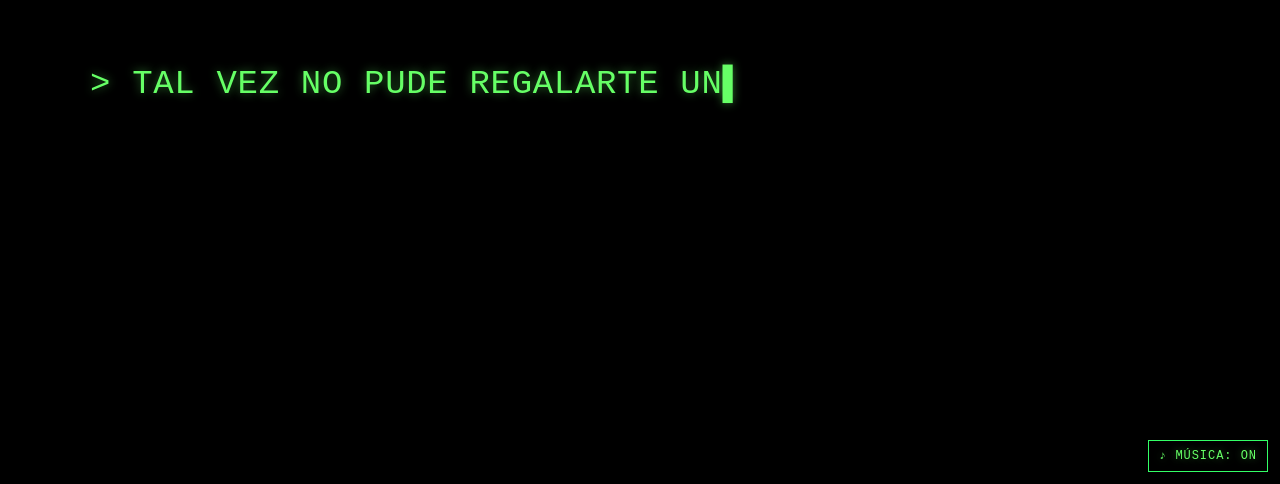
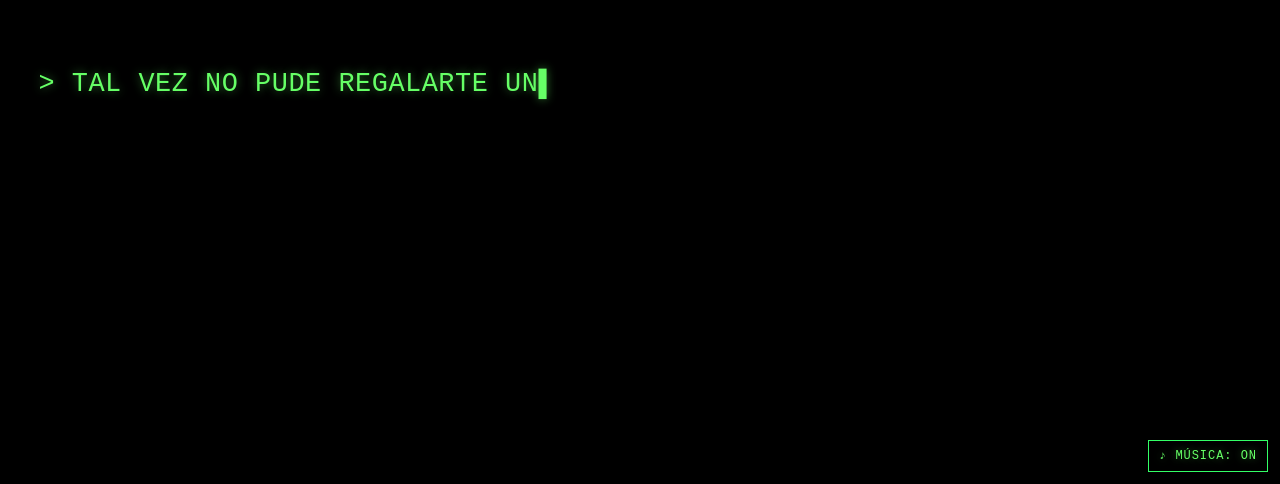
Before and after one commit to anorak1212/flores, a React (Vite) app: page / in a window 1280 px wide. Shown: the part 316-800 px from the top of the page. Built offline with nearby package versions, Linux system fonts and the light colour scheme.

Commit message:
feat: tamano de letra mapeado por dispositivo en CSS puro (clamp 13-38px) + alto real --vh corregido en movil

```diff
--- a/index.html
+++ b/index.html
@@ -4,6 +4,23 @@
     <meta charset="UTF-8" />
     <meta name="viewport" content="width=device-width, initial-scale=1.0" />
     <title>flores | universo de flores</title>
+    <script>
+      // Calcula el alto real visible (--vh) y corrige el bug de las barras
+      // de navegación en celulares (100vh muerde el diseño en móviles).
+      (function () {
+        function setVh() {
+          var vh =
+            (window.innerHeight ||
+              document.documentElement.clientHeight ||
+              document.body.clientHeight) * 0.01;
+          document.documentElement.style.setProperty('--vh', vh + 'px');
+        }
+        window.addEventListener('resize', setVh);
+        window.addEventListener('orientationchange', setVh);
+        setVh();
+        window.addEventListener('load', function () { setTimeout(setVh, 100); });
+      })();
+    </script>
   </head>
   <body>
     <div id="root"></div>
--- a/src/components/SunScene.jsx
+++ b/src/components/SunScene.jsx
@@ -8,8 +8,9 @@
 //   como una página web de hace años; luego la consola BAJA poco a poco
 // - Texto FIJO: cada línea tiene su slot reservado; escribir no mueve nada
 // - RESPONSIVE: móvil / tablet / PC, retrato o paisaje, pantalla completa
-// - TAMAÑO EXACTO: la letra se calcula para que la línea más larga quepa
-//   siempre y crezca lo máximo posible en cada dispositivo
+// - TAMAÑO MAPEADO POR DISPOSITIVO: el tamaño de letra se resuelve en CSS
+//   puro por rango de pantalla (clamp + media queries); la consola y su
+//   contenedor se acomodan solos en cualquier pantalla, sin JS de cálculo
 // - MÚSICA ambiental sintetizada (Web Audio, sin derechos) + botón para
 //   callarla; volumen muy bajo, apenas se nota
 // ===========================================================================
@@ -67,7 +68,8 @@ const TARGET_FPS = 14;     // nada fluido: ~14 cuadros por segundo
 
 // ---------------------------------------------------------------------------
 // RESPONSIVE: perfiles por dispositivo (móvil / tablet / PC) y orientación
-//   maxFont es el tope de tamaño de letra de la consola en cada dispositivo
+//   Los tamaños de LETRA no viven aquí: se resuelven en CSS (clase
+//   .console-line con clamp + media queries, ver <style> del componente)
 // ---------------------------------------------------------------------------
 const detectDevice = (w = window.innerWidth) => {
   if (w < 768) return { kind: 'mobile' };
@@ -76,9 +78,9 @@ const detectDevice = (w = window.innerWidth) => {
 };
 
 const DEVICE_PRESETS = {
-  mobile:  { renderScale: 0.35, stars: 800,  bright: 140, fov: 65, camY: 9,  camZ: 40, maxFont: 15 },
-  tablet:  { renderScale: 0.40, stars: 1100, bright: 200, fov: 62, camY: 8,  camZ: 37, maxFont: 26 },
-  desktop: { renderScale: 0.45, stars: 1600, bright: 260, fov: 60, camY: 7,  camZ: 34, maxFont: 34 },
+  mobile:  { renderScale: 0.35, stars: 800,  bright: 140, fov: 65, camY: 9,  camZ: 40 },
+  tablet:  { renderScale: 0.40, stars: 1100, bright: 200, fov: 62, camY: 8,  camZ: 37 },
+  desktop: { renderScale: 0.45, stars: 1600, bright: 260, fov: 60, camY: 7,  camZ: 34 },
 };
 
 const getPreset = () => {
@@ -88,9 +90,6 @@ const getPreset = () => {
   // En retrato (móvil vertical) abrimos el ángulo y alejamos la cámara
   return { ...base, kind: d.kind, portrait, camZ: base.camZ + (portrait ? 5 : 0) };
 };
-
-// Ancho (en em) de la línea más larga del mensaje, letra por letra de Courier
-const LINE_EM = 29.8;
 
 // ---------------------------------------------------------------------------
 // MÚSICA ambiental sintetizada: 4 acordes suaves en loop (sin archivos)
@@ -349,21 +348,7 @@ export default function SunScene() {
   const [slidePct, setSlidePct] = useState(0);
   const [oculto, setOculto] = useState(false);
 
-  // Ancho del viewport para calcular el tamaño de letra EXACTO (sin wrap)
-  const [viewW, setViewW] = useState(() => (typeof window !== 'undefined' ? window.innerWidth : 1024));
-  useEffect(() => {
-    const onWinResize = () => setViewW(window.innerWidth);
-    window.addEventListener('resize', onWinResize);
-    return () => window.removeEventListener('resize', onWinResize);
-  }, []);
-
   const { on: musicaOn, toggle: toggleMusica } = useAmbientMusic();
-
-  // --- Tamaño de la consola: la línea más larga cabe SIEMPRE y la letra
-  //     crece hasta el tope del dispositivo. Nada se envuelve ni se mueve. ---
-  const uiPreset = DEVICE_PRESETS[detectDevice(viewW).kind];
-  const contW = Math.min(viewW * 0.92, 1100);
-  const fontSize = Math.min(contW / LINE_EM, uiPreset.maxFont);
 
   // --- Escena Three.js ---
   useEffect(() => {
@@ -731,7 +716,9 @@ export default function SunScene() {
   }, [bajando, oculto]);
 
   return (
-    <div className="fixed inset-0 z-0 bg-black overflow-hidden">
+    // #root mide calc(var(--vh) * 100), corregido por el script del index.html:
+    // en móvil la barra del navegador ya no encoge la pantalla
+    <div className="absolute inset-0 z-0 bg-black overflow-hidden">
       {/* Universo (canvas pixelado + scanlines + viñeta) */}
       <div ref={mountRef} className="absolute inset-0 z-0" />
 
@@ -766,39 +753,54 @@ export default function SunScene() {
           50%, 100% { opacity: 0; }
         }
         .crt-cursor { animation: crt-cursor 1s steps(1) infinite; }
+
+        /* ===== TAMAÑO DE LA CONSOLA: MAPEADO POR DISPOSITIVO (CSS puro) =====
+           El señor pidió "mapear el tamaño del dispositivo y de acuerdo a
+           eso acomodarlo" + corregir el alto real en móvil (--vh).
+           - Móvil (<768): letra pequeña-media; cada línea reserva 3em para
+             tolerar un enredo si entra, sin mover el bloque (texto fijo).
+           - Tablet (768-1023): letra media, sin enredo.
+           - PC (>=1024): consola más ancha y letra GRANDE (hasta 38px).  */
+        .console-box { width: 92vw; margin: 0 auto; }
+        .console-line {
+          font-family: 'Courier New', Courier, Consolas, monospace;
+          line-height: 1.5;
+          white-space: pre;
+          color: #66ff66;
+          text-shadow: 0 0 10px rgba(102, 255, 102, 0.45);
+          letter-spacing: 0.02em;
+        }
+        @media (max-width: 767px) {
+          .console-line { font-size: clamp(13px, 3.2vw, 15px); min-height: 3em; }
+        }
+        @media (min-width: 768px) and (max-width: 1023px) {
+          .console-line { font-size: clamp(18px, 2.4vw, 24px); }
+        }
+        @media (min-width: 1024px) {
+          .console-box { width: min(94vw, 1400px); }
+          .console-line { font-size: clamp(26px, 2.1vw, 38px); }
+        }
       `}</style>
       <div className="absolute inset-0 z-10 pointer-events-none crt-flicker" />
 
       {/*
         Consola estilo BIOS vieja. Cada línea OCUPA SU SLOT desde el primer
         cuadro: el bloque nunca cambia de altura y el texto NO se mueve.
-        La letra se calcula (contW / LINE_EM) para que la línea más larga
-        quepa SIEMPRE y crezca hasta el tope según el dispositivo.
+        El tamaño de letra lo decide CSS por rango de pantalla (clamp +
+        media queries, ver .console-line arriba): móvil, tablet y PC.
       */}
       <div
         className={`absolute inset-0 z-50 bg-black ${oculto ? 'hidden' : ''}`}
         style={{ transform: `translateY(${slidePct}%)` }}
       >
         <div className="flex items-center justify-center w-full h-full">
-          <div style={{ width: `${contW}px` }}>
+          <div className="console-box">
             {CONSOLE_LINES.map((l, i) => {
               const done = i < typedLines.length;
               const active = i === lineIndex;
               const content = done ? typedLines[i] : active ? currentLine : '';
               return (
-                <div
-                  key={i}
-                  className="select-none"
-                  style={{
-                    fontFamily: "'Courier New', Courier, Consolas, monospace",
-                    fontSize: `${fontSize}px`,
-                    lineHeight: 1.5,
-                    whiteSpace: 'pre',
-                    color: '#66ff66',
-                    textShadow: '0 0 10px rgba(102, 255, 102, 0.45)',
-                    letterSpacing: '0.02em',
-                  }}
-                >
+                <div key={i} className="console-line select-none">
                   {content}
                   {active && <span className="crt-cursor">▌</span>}
                 </div>
--- a/src/index.css
+++ b/src/index.css
@@ -10,11 +10,18 @@
   color-scheme: dark;
 }
 html,
-body,
-#root {
+body {
   width: 100%;
   height: 100%;
   background: #000;
   overflow: hidden;
   margin: 0;
 }
+#root {
+  width: 100%;
+  /* Alto real calculado por el script --vh; si el JS falta un instante,
+     cae al respaldo 1vh (equivale a 100vh). */
+  height: calc(var(--vh, 1vh) * 100);
+  background: #000;
+  overflow: hidden;
+}
```
